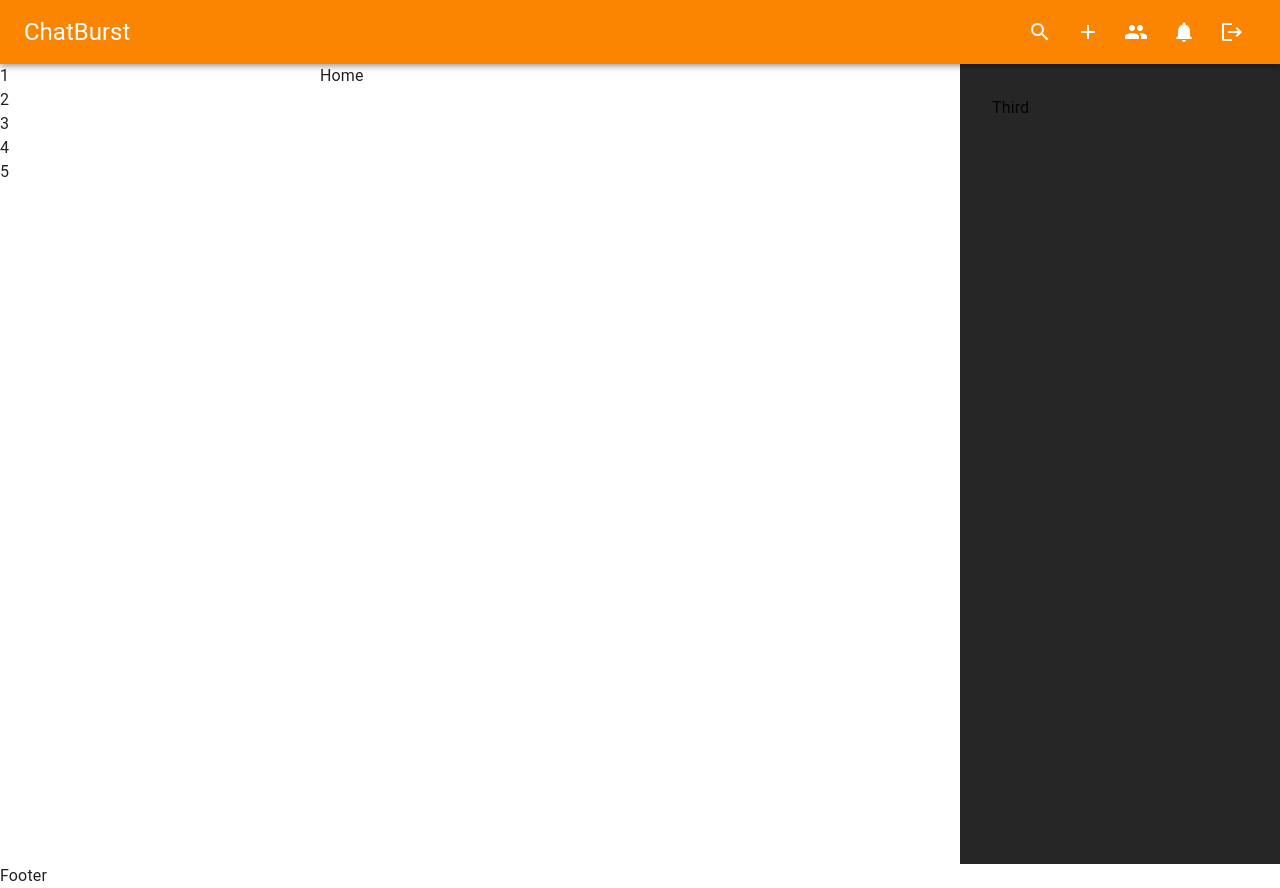
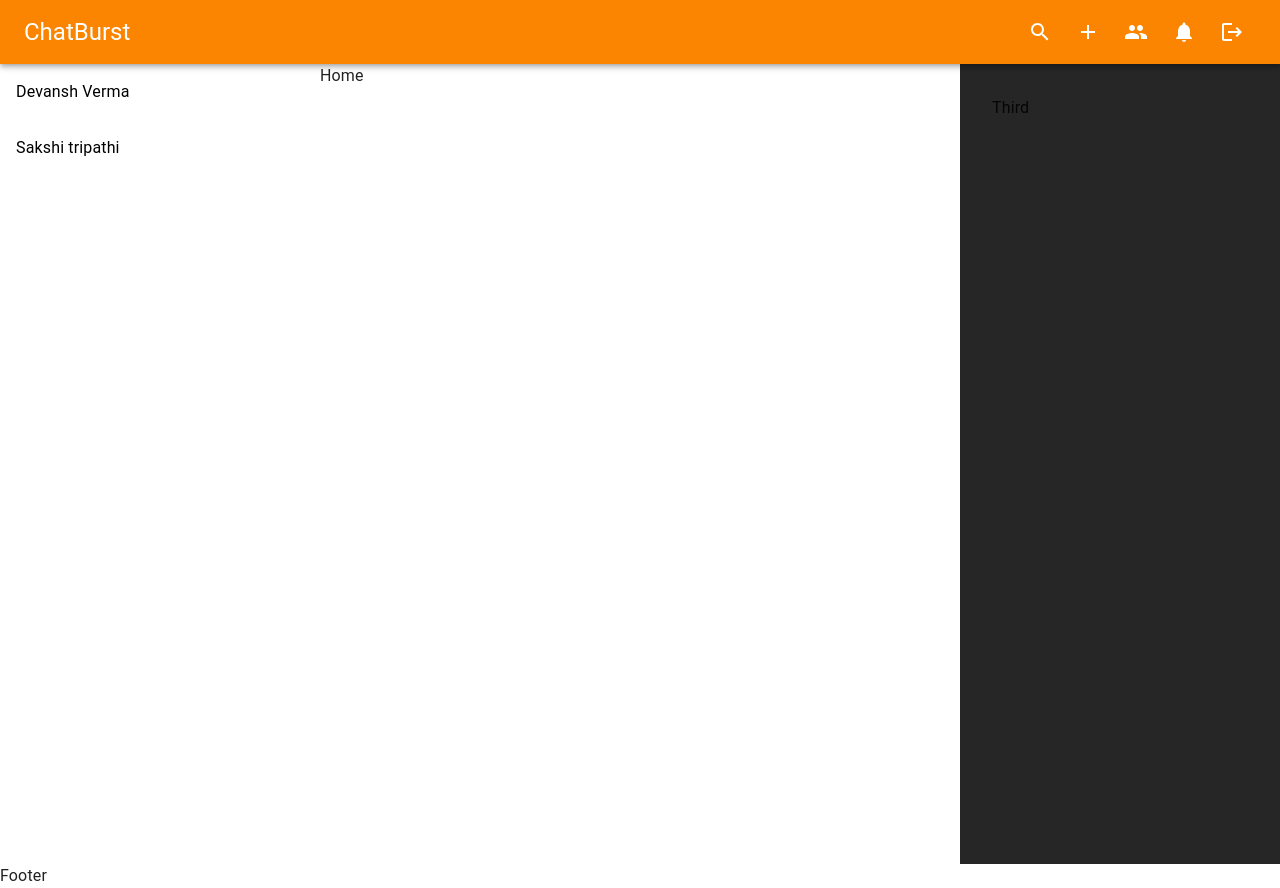
Before and after one commit to devanshV18/ChatBurst, a React (Vite) app in the folder client/: page / in a window 1280 px wide. Built offline with nearby package versions, Linux system fonts and the light colour scheme.

Commit message:
chat list to chat item data flow planned, established and tested

```diff
--- a/client/src/components/layout/AppLayout.jsx
+++ b/client/src/components/layout/AppLayout.jsx
@@ -3,11 +3,21 @@ import Header from './Header'
 import Title from "../shared/Title"
 import { Grid } from '@mui/material'
 import ChatList from '../specific/ChatList'
+import { sampleChats } from '../../constants/sampleData'
+import { useParams } from 'react-router-dom'
 
 
 
 const AppLayout = () => WrappedComponent => {
   return (props) => {
+
+    const params = useParams()
+    const chatId = params.chatId
+
+    const handleDeleteChat = (e,_d,groupChat) => {
+      e.preventDefault()
+      console.log("Delete Chat",_id,groupChat)
+    }
 
     return(
         <>
@@ -16,7 +26,7 @@ const AppLayout = () => WrappedComponent => {
 
             <Grid container height={"calc(100vh -4rem)"}>
               <Grid item sm={4} md={3} sx={{display : {xs: "none", sm: "block"},}} height={"100vh"} >
-                <ChatList chats={[1,2,3,4,5]}/>
+                <ChatList chats={sampleChats} chatId={chatId} handleDeleteChat={handleDeleteChat}/>
               </Grid>
 
               <Grid item xs={12} sm={8} md={5} lg={6} height={"100vh"}>
--- a/client/src/components/shared/ChatItem.jsx
+++ b/client/src/components/shared/ChatItem.jsx
@@ -1,9 +1,10 @@
-import React from 'react'
+import React, {memo} from 'react'
 import {Link} from "../styles/StyledComponents"
+import { Avatar, Typography, Stack, Box } from '@mui/material'
 
-const ChatItem = ({avatar = [], name, _id, groupChat = false, sameSender, isOnline, newMessage, index = 0, handleDeleteChatOpen}) => {
+const ChatItem = ({avatar = [], name, _id, groupChat = false, sameSender, isOnline, newMessageAlert, index = 0, handleDeleteChat}) => {
   return (
-    <Link to={`/chat/${_id}`}>
+    <Link to={`/chat/${_id}`} onContextMenu={(e)=>handleDeleteChat(e,_id,groupChat)} sx={{padding:"0"}}>
         <div style={{
             display: "flex",
             gap: "1rem",
@@ -14,15 +15,34 @@ const ChatItem = ({avatar = [], name, _id, groupChat = false, sameSender, isOnli
             justifyContent: "space-between",
             position: "relative"
         }}>
+            {/* <Avatar></Avatar> */}
             <Stack>
                 <Typography>{name}</Typography>
                 {
-
+                  newMessageAlert && (
+                    <Typography>
+                      {newMessageAlert.count} New Message
+                    </Typography>
+                  )
                 }
             </Stack>
+
+            {
+              isOnline && (
+                <Box sx = {{
+                  width: "10px",
+                  height: "10px",
+                  borderRadius: "50%",
+                  backgroundColor: "green",
+                  top: "50%",
+                  right: "1rem",
+                  transform: "translateY(-50%)"
+                }}/>
+              )
+            }
         </div>
     </Link>
   )
 }
 
-export default ChatItem
+export default memo(ChatItem)
--- a/client/src/components/specific/ChatList.jsx
+++ b/client/src/components/specific/ChatList.jsx
@@ -1,5 +1,6 @@
 import { Stack } from '@mui/material'
 import React from 'react'
+import ChatItem from '../shared/ChatItem'
 
 const ChatList = ({w="100%",chats=[],chatId,onlineUsers=[],newMessagesAlert=[{
     chatId: "",
@@ -10,9 +11,25 @@ const ChatList = ({w="100%",chats=[],chatId,onlineUsers=[],newMessagesAlert=[{
   return (
     <Stack width={w} direction={"column"}>
         {
-            chats?.map((data) => {
+            chats?.map((data,index) => {
+                const {avatar,_id,name,members,groupChat} = data;
+
+                const newMessageAlert = newMessagesAlert.find(({chatId}) => chatId === _id)
+
+                const isOnline = members?.some((member) => onlineUsers.includes(_id))
                 return (
-                    <div>{data}</div>
+                    <ChatItem
+                    index={index}
+                    newMessageAlert = {newMessageAlert}
+                    isOnline={isOnline}
+                    avatar={avatar}
+                    name={name}
+                    _id={_id}
+                    key={_id}
+                    groupChat={groupChat}
+                    sameSender={chatId===_id}
+                    handleDeleteChat={handleDeleteChat}
+                    />
                 )
             })
         }
--- /dev/null
+++ b/client/src/constants/sampleData.js
@@ -0,0 +1,18 @@
+export const sampleChats = [
+    {
+    avatar:['https://www.google.com/imgres?q=profile%20picture%20avatar&imgurl=https%3A%2F%2Fimg.freepik.com%2Fpremium-photo%2Fbearded-man-illustration_665280-67047.jpg&imgrefurl=https%3A%2F%2Fwww.freepik.com%2Ffree-photos-vectors%2Fprofile-avatar&docid=T4TpZnpvbGGx7M&tbnid=Zgw9J054d8VjlM&vet=12ahUKEwig5_yh8o2GAxWNzjgGHZ22BOEQM3oECBoQAA..i&w=626&h=626&hcb=2&ved=2ahUKEwig5_yh8o2GAxWNzjgGHZ22BOEQM3oECBoQAA'],
+    name:"Devansh Verma",
+    _id:"1",
+    groupChat:"false",
+    members:["1","2"]
+    },
+
+    {
+        avatar:['https://www.google.com/imgres?q=profile%20picture%20avatar&imgurl=https%3A%2F%2Fimg.freepik.com%2Fpremium-photo%2Fbearded-man-illustration_665280-67047.jpg&imgrefurl=https%3A%2F%2Fwww.freepik.com%2Ffree-photos-vectors%2Fprofile-avatar&docid=T4TpZnpvbGGx7M&tbnid=Zgw9J054d8VjlM&vet=12ahUKEwig5_yh8o2GAxWNzjgGHZ22BOEQM3oECBoQAA..i&w=626&h=626&hcb=2&ved=2ahUKEwig5_yh8o2GAxWNzjgGHZ22BOEQM3oECBoQAA'],
+        name:"Sakshi tripathi",
+        _id:"2",
+        groupChat:"false",
+        members:["1","2"]
+        },
+
+]
--- a/client/src/main.jsx
+++ b/client/src/main.jsx
@@ -8,7 +8,9 @@ ReactDOM.createRoot(document.getElementById('root')).render(
   <React.StrictMode>
     <HelmetProvider>
       <CssBaseline/>
-      <App />
+      <div onContextMenu={e=>e.preventDefault()}>
+        <App />
+      </div>
     </HelmetProvider>
   </React.StrictMode>
 )
```
